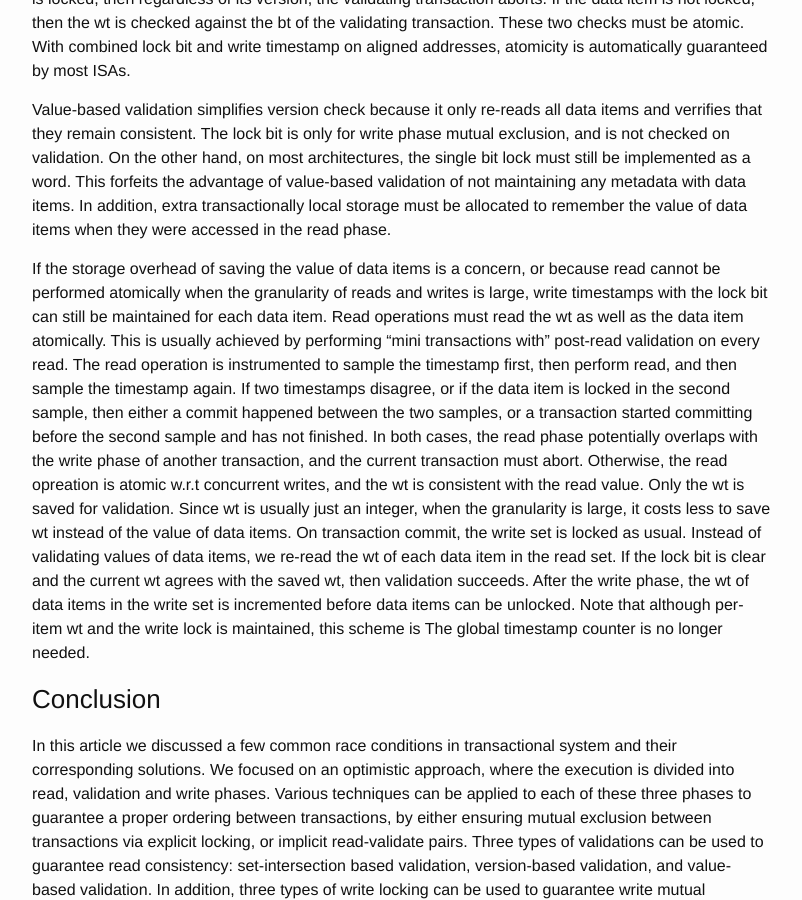
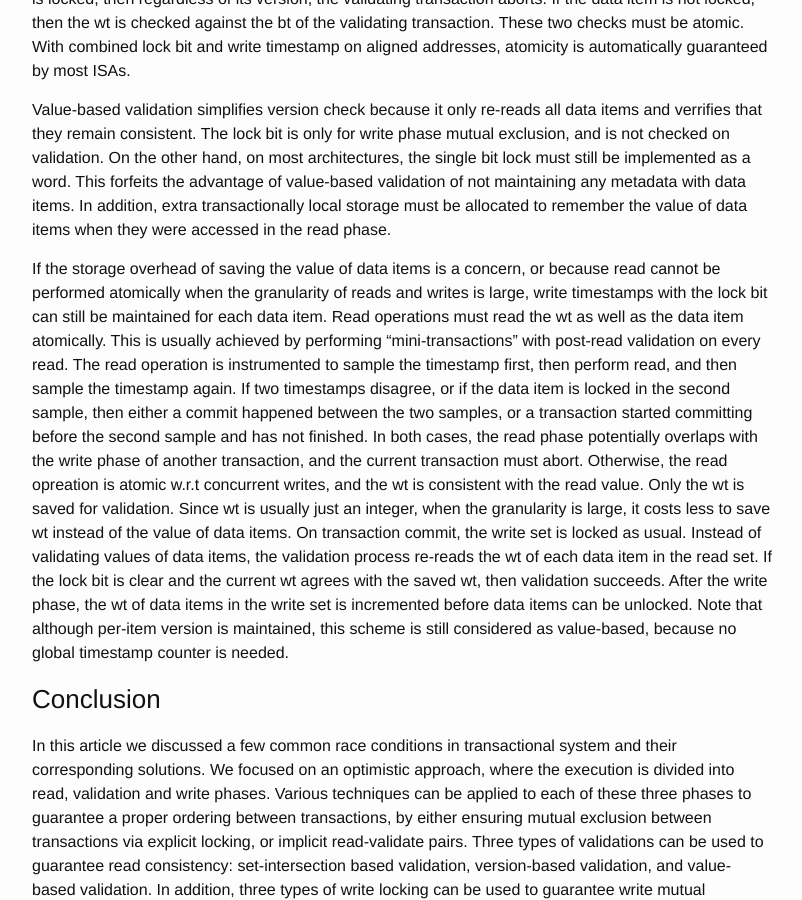
Before and after one commit to wangziqi2013/wangziqi2013.github.io, a Jekyll site: the page built from _posts/2018-03-21-Analyzing-OCC-Anomalies-and-Solutions.markdown, in a window 1280 px wide and 900 px high, scrolled down 11294 px. Shown: the whole window, without its empty margins (238-1040 px from the left). Built offline with Jekyll 4.4.1, drawn with Linux system fonts in a browser that asks for light colours.

Commit message:
Finish value based validation

```diff
--- a/_posts/2018-03-21-Analyzing-OCC-Anomalies-and-Solutions.markdown
+++ b/_posts/2018-03-21-Analyzing-OCC-Anomalies-and-Solutions.markdown
@@ -482,7 +482,7 @@ the value of data items when they were accessed in the read phase.
 If the storage overhead of saving the value of data items is a concern, or because read cannot be performed
 atomically when the granularity of reads and writes is large, write timestamps with the lock bit can still be
 maintained for each data item. Read operations must read the wt
-as well as the data item atomically. This is usually achieved by performing "mini transactions with" post-read validation
+as well as the data item atomically. This is usually achieved by performing "mini-transactions" with post-read validation
 on every read. The read operation is instrumented to sample the timestamp first, then perform read, and then
 sample the timestamp again. If two timestamps disagree, or if the data item is locked in the second sample, then either
 a commit happened between the two samples, or a transaction started committing before the second sample and has not finished.
@@ -490,10 +490,10 @@ In both cases, the read phase potentially overlaps with the write phase of anoth
 transaction must abort. Otherwise, the read opreation is atomic w.r.t concurrent writes, and the wt is consistent with
 the read value. Only the wt is saved for validation. Since wt is usually just an integer, when the granularity is large,
 it costs less to save wt instead of the value of data items. On transaction commit, the write set is locked as usual.
-Instead of validating values of data items, we re-read the wt of each data item in the read set. If the lock bit is clear
-and the current wt agrees with the saved wt, then validation succeeds. After the write phase, the wt of data items in the
-write set is incremented before data items can be unlocked. Note that although per-item wt and the write lock is
-maintained, this scheme is The global timestamp counter is no longer needed.
+Instead of validating values of data items, the validation process re-reads the wt of each data item in the read set.
+If the lock bit is clear and the current wt agrees with the saved wt, then validation succeeds. After the write phase,
+the wt of data items in the write set is incremented before data items can be unlocked. Note that although per-item
+version is maintained, this scheme is still considered as value-based, because no global timestamp counter is needed.
 
 ### Conclusion
 
```
